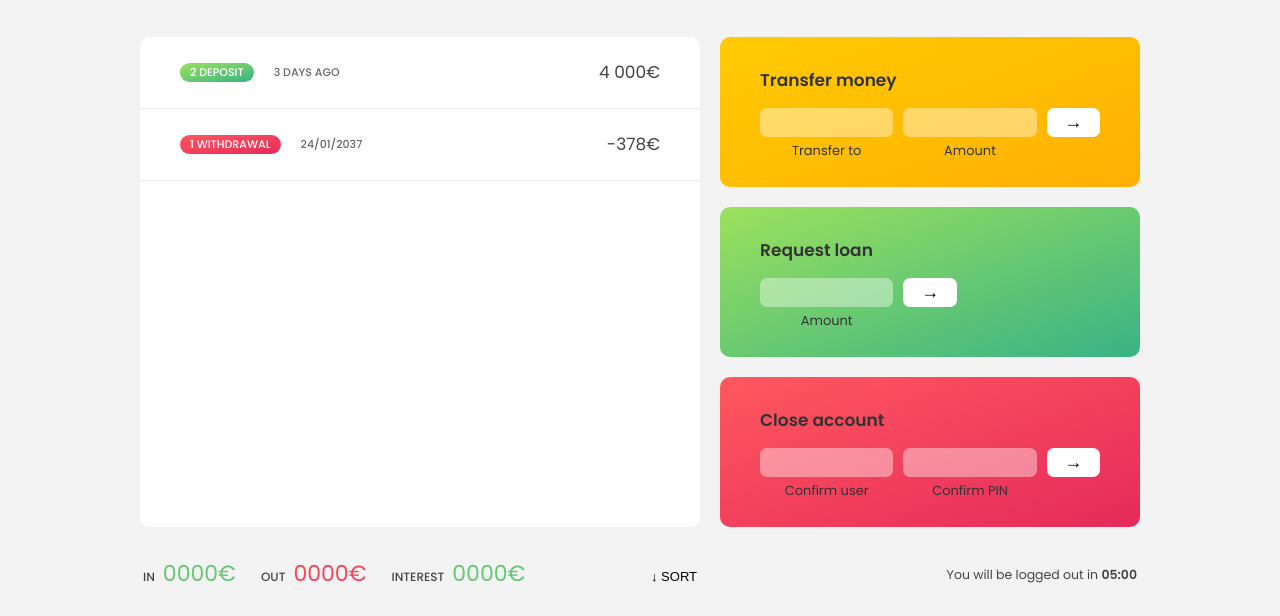
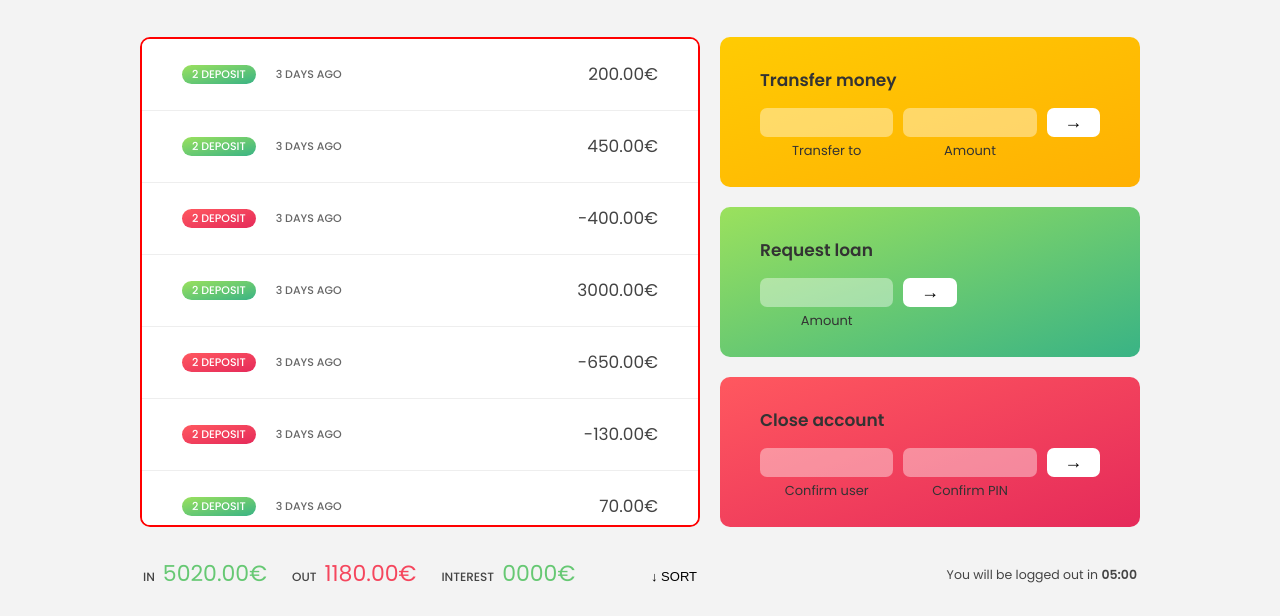
Before and after one commit to rougixxx/JsTraining, a plain HTML site: page JsProjet-2/index.html in a window 1280 px wide. Shown: the part 184-800 px from the top of the page. Drawn offline with Linux system fonts and the light colour scheme.

Commit message:
Good Luck

```diff
--- a/JsProjet-2/index.html
+++ b/JsProjet-2/index.html
@@ -49,19 +49,21 @@
       </div>
 
       <!-- MOVEMENTS -->
-      <div class="movements">
+      <div class="movements " style="border: 2px solid red">
+
         <div class="movements__row">
           <div class="movements__type movements__type--deposit">2 deposit</div>
           <div class="movements__date">3 days ago</div>
           <div class="movements__value">4 000€</div>
         </div>
+
         <div class="movements__row">
-          <div class="movements__type movements__type--withdrawal">
-            1 withdrawal
-          </div>
+          <div class="movements__type movements__type--withdrawal">1 withdrawal</div>
           <div class="movements__date">24/01/2037</div>
           <div class="movements__value">-378€</div>
         </div>
+
+
       </div>
 
       <!-- SUMMARY -->
--- a/JsProjet-2/script.js
+++ b/JsProjet-2/script.js
@@ -1,4 +1,4 @@
-'use strict';
+"use strict";
 
 /////////////////////////////////////////////////
 /////////////////////////////////////////////////
@@ -6,28 +6,28 @@
 
 // Data
 const account1 = {
-  owner: 'Jonas Schmedtmann',
+  owner: "Jonas Schmedtmann",
   movements: [200, 450, -400, 3000, -650, -130, 70, 1300],
   interestRate: 1.2, // %
   pin: 1111,
 };
 
 const account2 = {
-  owner: 'Jessica Davis',
+  owner: "Jessica Davis",
   movements: [5000, 3400, -150, -790, -3210, -1000, 8500, -30],
   interestRate: 1.5,
   pin: 2222,
 };
 
 const account3 = {
-  owner: 'Steven Thomas Williams',
+  owner: "Steven Thomas Williams",
   movements: [200, -200, 340, -300, -20, 50, 400, -460],
   interestRate: 0.7,
   pin: 3333,
 };
 
 const account4 = {
-  owner: 'Sarah Smith',
+  owner: "Sarah Smith",
   movements: [430, 1000, 700, 50, 90],
   interestRate: 1,
   pin: 4444,
@@ -35,42 +35,87 @@ const account4 = {
 
 const accounts = [account1, account2, account3, account4];
 
+
 // Elements
-const labelWelcome = document.querySelector('.welcome');
-const labelDate = document.querySelector('.date');
-const labelBalance = document.querySelector('.balance__value');
-const labelSumIn = document.querySelector('.summary__value--in');
-const labelSumOut = document.querySelector('.summary__value--out');
-const labelSumInterest = document.querySelector('.summary__value--interest');
-const labelTimer = document.querySelector('.timer');
+const labelWelcome = document.querySelector(".welcome");
+const labelDate = document.querySelector(".date");
+const labelBalance = document.querySelector(".balance__value");
+const labelSumIn = document.querySelector(".summary__value--in");
+const labelSumOut = document.querySelector(".summary__value--out");
+const labelSumInterest = document.querySelector(".summary__value--interest");
+const labelTimer = document.querySelector(".timer");
 
-const containerApp = document.querySelector('.app');
-const containerMovements = document.querySelector('.movements');
+const containerApp = document.querySelector(".app");
+const containerMovements = document.querySelector(".movements");
 
-const btnLogin = document.querySelector('.login__btn');
-const btnTransfer = document.querySelector('.form__btn--transfer');
-const btnLoan = document.querySelector('.form__btn--loan');
-const btnClose = document.querySelector('.form__btn--close');
-const btnSort = document.querySelector('.btn--sort');
+const btnLogin = document.querySelector(".login__btn");
+const btnTransfer = document.querySelector(".form__btn--transfer");
+const btnLoan = document.querySelector(".form__btn--loan");
+const btnClose = document.querySelector(".form__btn--close");
+const btnSort = document.querySelector(".btn--sort");
 
-const inputLoginUsername = document.querySelector('.login__input--user');
-const inputLoginPin = document.querySelector('.login__input--pin');
-const inputTransferTo = document.querySelector('.form__input--to');
-const inputTransferAmount = document.querySelector('.form__input--amount');
-const inputLoanAmount = document.querySelector('.form__input--loan-amount');
-const inputCloseUsername = document.querySelector('.form__input--user');
-const inputClosePin = document.querySelector('.form__input--pin');
+const inputLoginUsername = document.querySelector(".login__input--user");
+const inputLoginPin = document.querySelector(".login__input--pin");
+const inputTransferTo = document.querySelector(".form__input--to");
+const inputTransferAmount = document.querySelector(".form__input--amount");
+const inputLoanAmount = document.querySelector(".form__input--loan-amount");
+const inputCloseUsername = document.querySelector(".form__input--user");
+const inputClosePin = document.querySelector(".form__input--pin");
 
 /////////////////////////////////////////////////
 /////////////////////////////////////////////////
 // LECTURES
 
 const currencies = new Map([
-  ['USD', 'United States dollar'],
-  ['EUR', 'Euro'],
-  ['GBP', 'Pound sterling'],
+  ["USD", "United States dollar"],
+  ["EUR", "Euro"],
+  ["GBP", "Pound sterling"],
 ]);
 
+
+
+/////////////////////////////////////////////////
 const movements = [200, 450, -400, 3000, -650, -130, 70, 1300];
 
-/////////////////////////////////////////////////
+function displayMovements(movementsTable) {
+  containerMovements.innerHTML = ""
+  movementsTable.forEach((mov) => {
+    const type = mov > 0 ? "deposit" : "withdrawal"
+    // console.log(mov, type);
+    const html = `
+    <div class="movements__row">
+    <div class="movements__type movements__type--${type}">2 deposit</div>
+    <div class="movements__date">3 days ago</div>
+    <div class="movements__value">${mov}.00€</div>
+    </div>`;
+    containerMovements.insertAdjacentHTML("beforeend" ,html)
+  })
+}
+displayMovements(movements);
+
+function caclDisplaySummary(movementsTable) {
+  // Cacl & Display Incomes
+  let incomes = 0;
+  movementsTable.forEach((mov) => {mov > 0 ? incomes += mov  : incomes+= 0})
+  labelSumIn.textContent = `${incomes}.00€`
+
+  // Calc & Display Outcomes
+
+  const outcomes = Math.abs(movementsTable.filter((mov) => mov < 0).reduce((acc, curr, _ ) => acc + curr ));
+  // console.log(outcomes);
+  labelSumOut.textContent = `${outcomes}.00€`;
+
+}
+caclDisplaySummary(movements)
+
+function createUsernames (accounts) {
+  accounts.forEach((acc) => console.log(acc.owner))
+}
+
+createUsernames(accounts)
+
+// const tableTest = "abd-xyz-qsdf".split("-");
+// const stringTest = ["qsdf", "abd", "xyz"].join("-");
+
+// const mapTest = ["qsdf", "abd", "xyz"].map((str) => str[0]);
+// const mapTest2 =  ["qsdf", "abd", "xyz"].forEach((str) => str[0]);
```
Also changed, not shown: JsProjet-1/script.js (+0 -10 lines), Projet-KKkk/index.html (deleted, +0 -1 lines).
